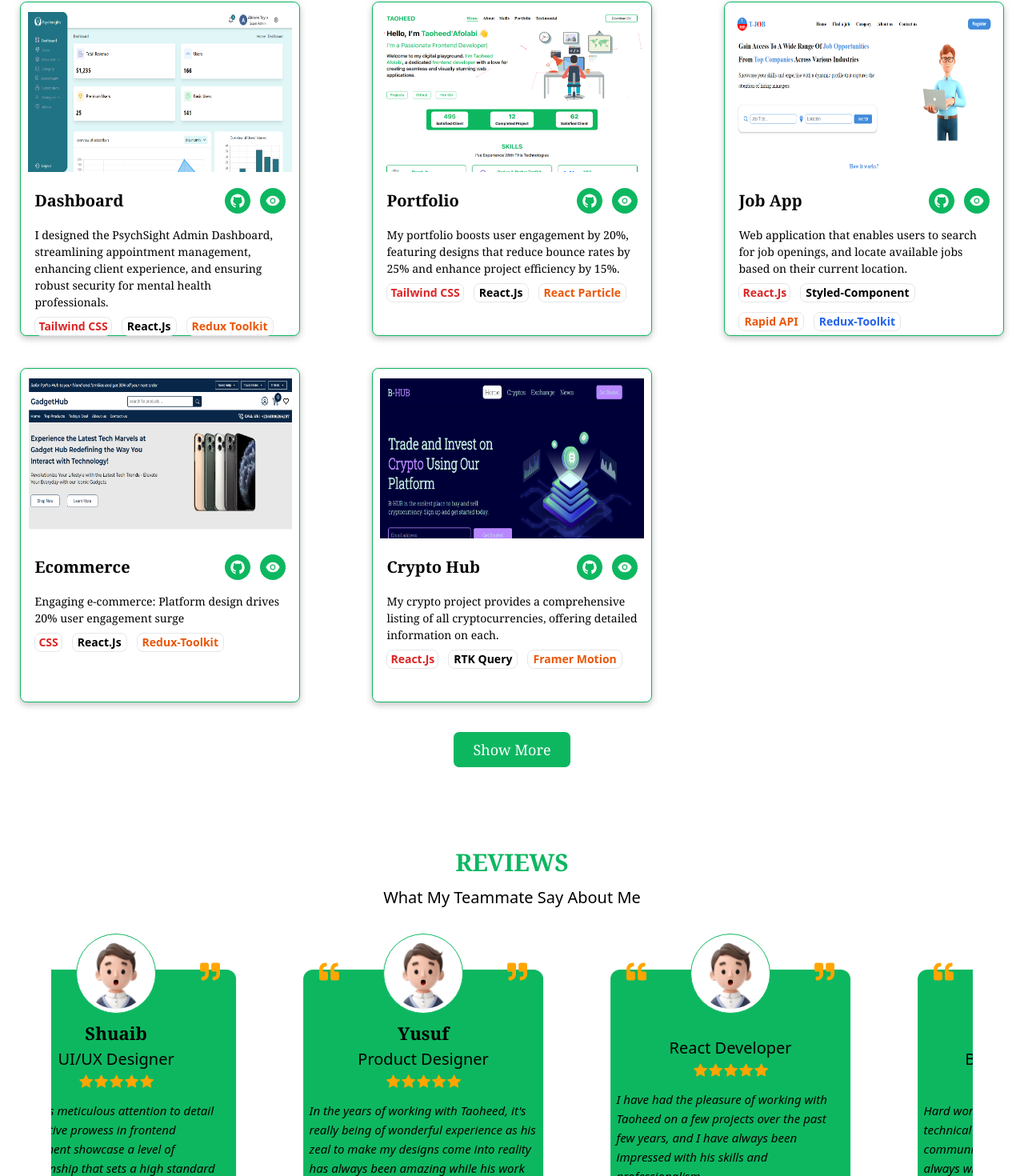
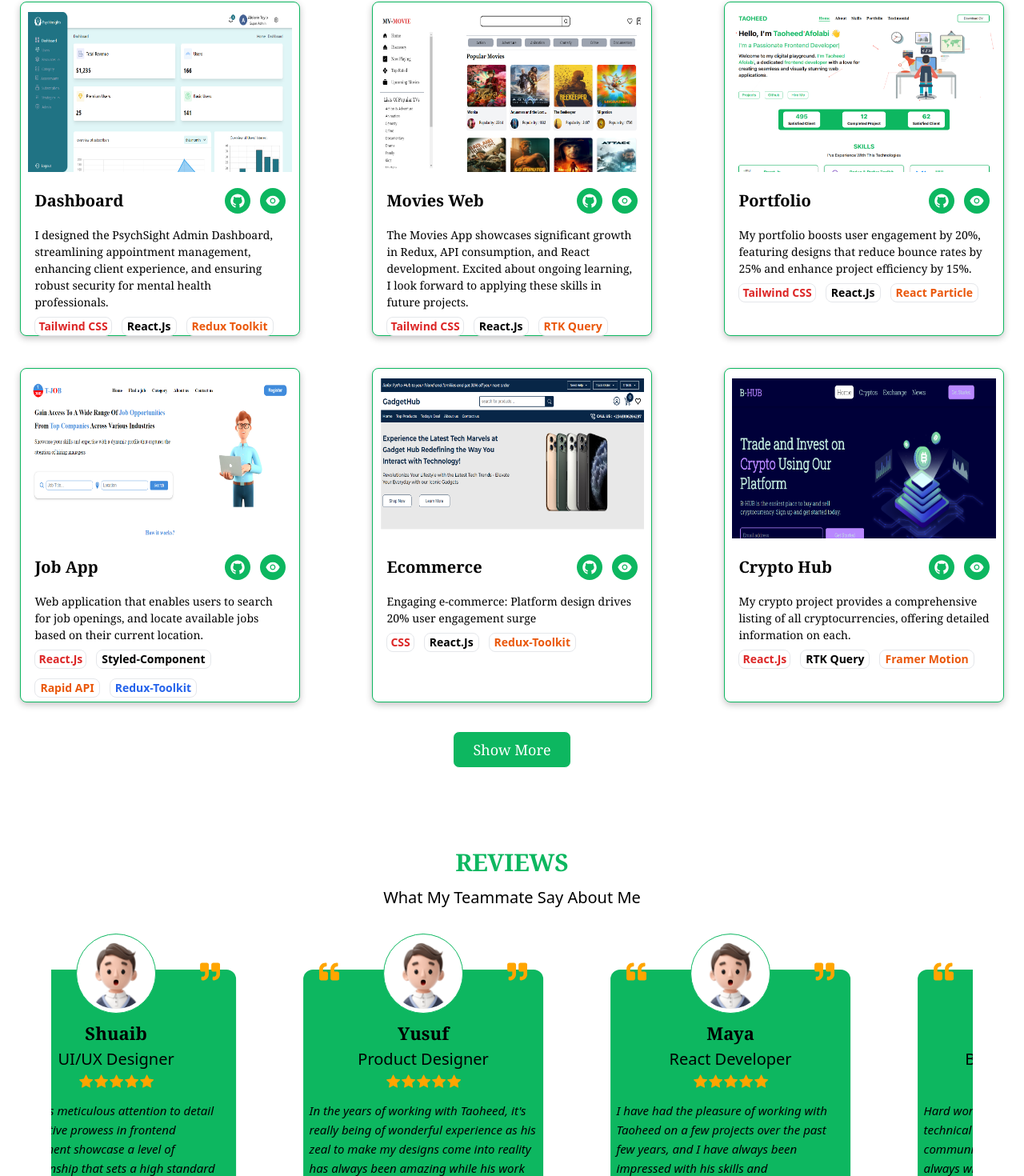
Before and after one commit to PythoSalaf/Portfolio-app, a React (Create React App) app: page / in a window 1280 px wide. Shown: the part 1745-3215 px from the top of the page at 80% size. Built offline with nearby package versions, Linux system fonts and the light colour scheme.

Commit message:
added new project

```diff
--- a/src/Assets/index.js
+++ b/src/Assets/index.js
@@ -13,6 +13,7 @@ import admin from "../Assets/admin.png";
 import jobs from "../Assets/jobs.png";
 import git from "../Assets/git.png";
 import crypto from "../Assets/crypto.png";
+import movies from "../Assets/movies.png";
 import resume from "../Assets/Resume.pdf";
 
 export {
@@ -32,4 +33,5 @@ export {
   jobs,
   crypto,
   git,
+  movies,
 };
--- a/src/Components/DummyData.js
+++ b/src/Components/DummyData.js
@@ -10,6 +10,7 @@ import {
   jobs,
   crypto,
   git,
+  movies,
 } from "../Assets";
 import { IoIosCall } from "react-icons/io";
 import { BsEnvelopeFill } from "react-icons/bs";
@@ -106,7 +107,7 @@ export const ReviewData = [
   },
   {
     id: 4,
-    name: "",
+    name: "Maya",
     stack: "React developer",
     review:
       "I have had the pleasure of working with Taoheed on a few projects over the past few years, and I have always been impressed with his skills and professionalism.",
@@ -134,6 +135,16 @@ export const PortfolioData = [
   },
   {
     id: 2,
+    title: "Movies Web",
+    detail:
+      "The Movies App showcases significant growth in Redux, API consumption, and React development. Excited about ongoing learning, I look forward to applying these skills in future projects.",
+    github: "https://github.com/PythoSalaf/Movie-Web",
+    livelink: "https://movies-webs.vercel.app/",
+    avater: movies,
+    stacks: ["Tailwind CSS", "React.js", "RTK Query"],
+  },
+  {
+    id: 3,
     title: "portfolio",
     detail:
       "My portfolio boosts user engagement by 20%, featuring designs that reduce bounce rates by 25% and enhance project efficiency by 15%.",
@@ -143,7 +154,7 @@ export const PortfolioData = [
     stacks: ["Tailwind CSS", "React.js", "React Particle"],
   },
   {
-    id: 3,
+    id: 4,
     title: "job app",
     detail:
       "Web application that enables users to search for job openings, and locate available jobs based on their current location.",
@@ -153,7 +164,7 @@ export const PortfolioData = [
     stacks: ["React.js", "Styled-Component", "Rapid API", "Redux-Toolkit"],
   },
   {
-    id: 4,
+    id: 5,
     title: "Ecommerce",
     detail:
       "Engaging e-commerce: Platform design drives 20% user engagement surge",
@@ -183,7 +194,7 @@ export const PortfolioData = [
   //   stacks: {},
   // },
   {
-    id: 7,
+    id: 6,
     title: "crypto hub",
     detail:
       "My crypto project provides a comprehensive listing of all cryptocurrencies, offering detailed information on each.",
```
Also changed, not shown: src/Assets/movies.png (added).
